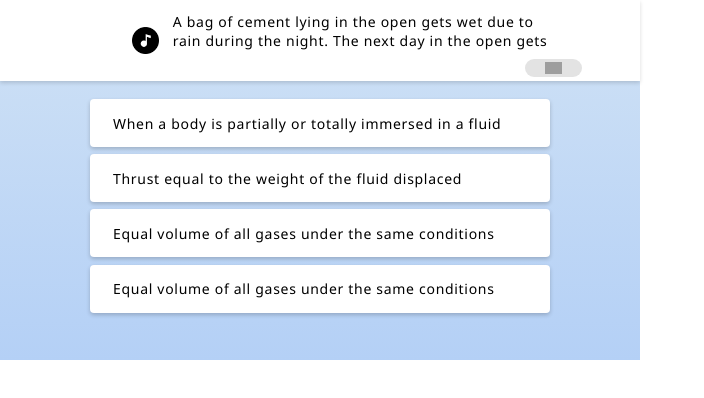
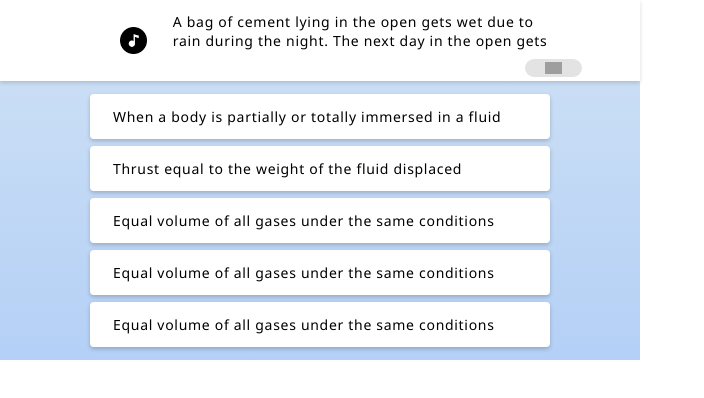
Before and after one commit to sivashanmugam-funtoot/sunbird-rearrange-the-words, a website: page index.html in a window 1280 px wide. Shown: the whole page, without its empty margins (0-704 px from the left). Drawn offline with Linux system fonts and the light colour scheme; grey boxes are pictures that could not be loaded.

Commit message:
vertical layout fix

```diff
--- a/index.html
+++ b/index.html
@@ -37,6 +37,9 @@
                 <div class="option-block">
                     <span>Equal volume of all gases under the same conditions</span>
                 </div>
+                <div class="option-block">
+                    <span>Equal volume of all gases under the same conditions</span>
+                </div>
             </div>
         </div>
     </div>
--- a/public/scss/style.scss
+++ b/public/scss/style.scss
@@ -33,8 +33,7 @@ body{
 $device-width: 640;
 $device-height: 360;
 $question-container-height:81;
-$option-container-height-padding:64;
-$option-container-height: 360 - $question-container-height - $option-container-height-padding;
+$option-container-height: 360 - $question-container-height;
 .sequencing-content-container{
     height: $device-height * 1px;
     width: $device-width * 1px;
@@ -69,6 +68,9 @@ $option-container-height: 360 - $question-container-height - $option-container-h
                 float:left;
                 right:-13%;
                 @extend %absolute-v-middle;
+            }
+            img.audio.no-q-image{
+                right:0%;
             }
         }
         .hiding-container{
@@ -109,15 +111,19 @@ $option-container-height: 360 - $question-container-height - $option-container-h
 
     .option-container.vertical{
         height: findRelativeToHeight($option-container-height);
-        padding-top:findRelativeToWidh(18);
-        padding-bottom:findRelativeToWidh(46);
         padding-right: findRelativeToWidh(90);
         padding-left: findRelativeToWidh(90);
+        width: findRelativeToWidh($device-width - (90 * 2));
+        position: relative;
+        display:table;
         .option-block-container{
+            width:inherit;
+            display:table-cell;
+            vertical-align: middle;
             .option-block{
                 cursor:move;
                 width:100%;
-                height: ((48 / $option-container-height) * 100 * 1%);
+                height: ((45 / $option-container-height) * 100 * 1%);
                 margin-bottom:findRelativeToWidh(10);
                 border-radius: 4px;
                 background-color: #FFFFFF;
@@ -133,6 +139,9 @@ $option-container-height: 360 - $question-container-height - $option-container-h
                     align-items: center;
                 }
             }
+            .option-block:last-child{
+                margin-bottom:0;
+            }
         }
 
     }
```
Also changed, not shown: public/css/style.css, 1 other file.
